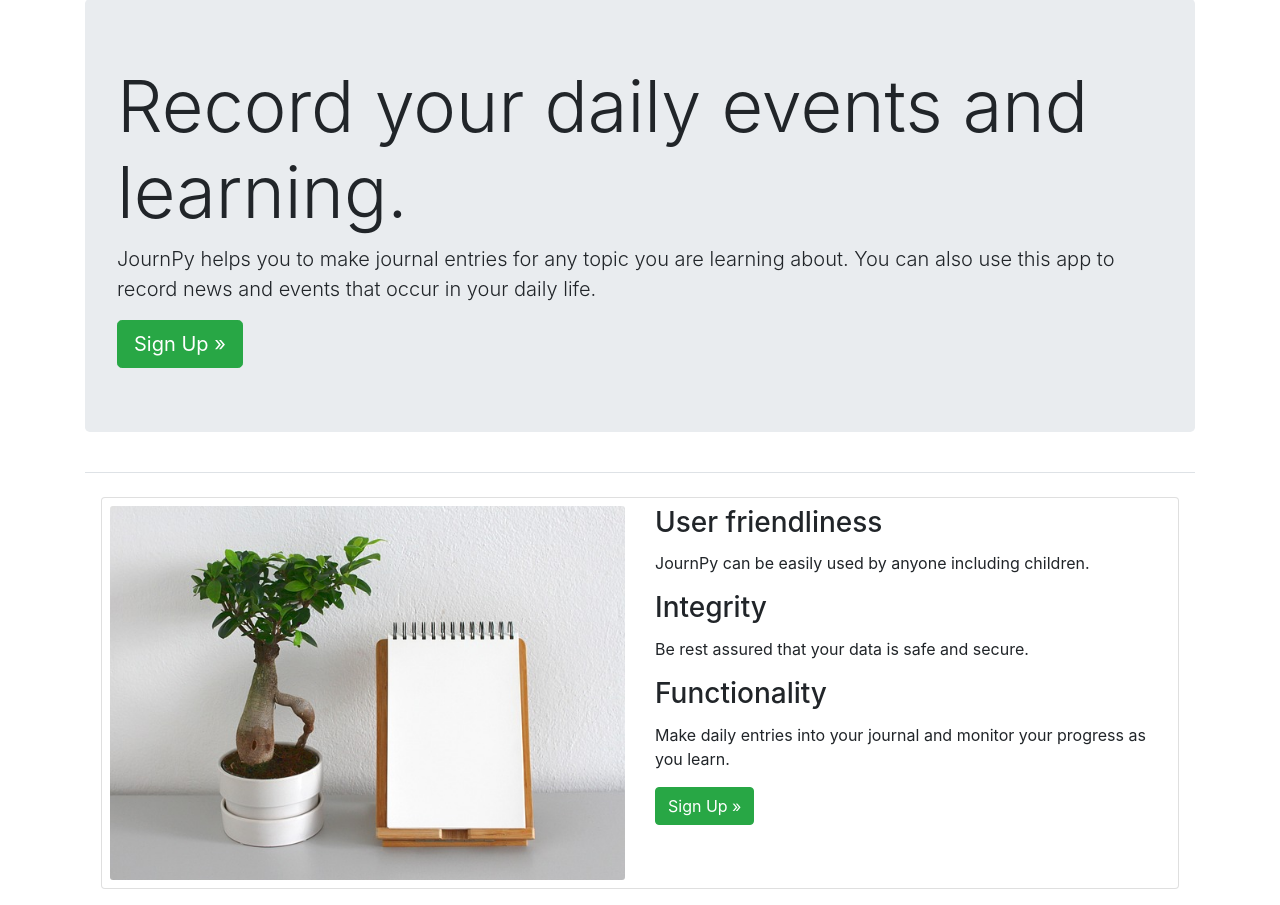
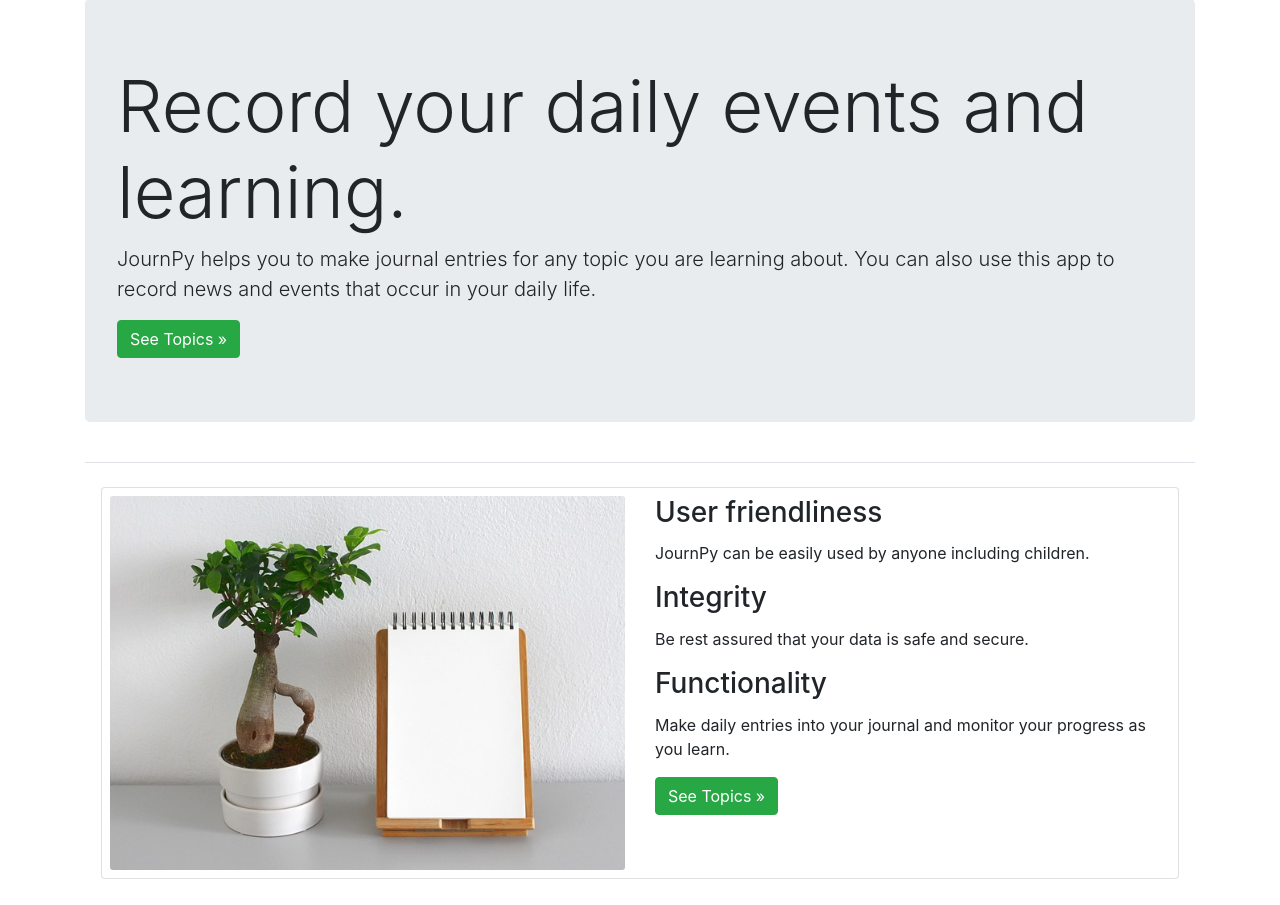
Before and after one commit to journpy/journpy, a Django app: page / in a window 1280 px wide. Shown: the part 83-988 px from the top of the page. After the commit the page ends 962 px from the top, so only its background shows below. Run offline with Django 4.2, Linux system fonts and the light colour scheme; the visitor is signed in with stand-in values (Sample User, id 1); some libraries are stand-ins or nearby versions.

Commit message:
Allowed only unregistered users to sign up.

```diff
--- a/journpys/templates/journpys/index.html
+++ b/journpys/templates/journpys/index.html
@@ -6,9 +6,12 @@
   	<p class="lead">JournPy helps you to make journal entries for any topic
   		you are learning about. You can also use this app to record news and
   		events that occur in your daily life.</p>
-  	<a class="btn btn-lg btn-success" href="{% url 'users:register' %}"
+    {% if user.is_authenticated %}
+      <a class="btn btn-success" href="{% url 'journpys:topics' %}" role="button">See Topics &raquo;</a>
+    {% else %}
+  	  <a class="btn btn-lg btn-success" href="{% url 'users:register' %}"
   		role="button">Sign Up &raquo;</a>
-
+    {% endif %}
   </div>
 {% endblock page_header %}
 
@@ -31,7 +34,11 @@
       <h3 class="card-title">Functionality</h3>
       <p class="card-text">Make daily entries into your journal and monitor
         your progress as you learn.</p>
-      <a class="btn btn-success" href="{% url 'users:register' %}" role="button">Sign Up &raquo;</a>
+      {% if user.is_authenticated %}
+        <a class="btn btn-success" href="{% url 'journpys:topics' %}" role="button">See Topics &raquo;</a>
+      {% else %}
+        <a class="btn btn-success" href="{% url 'users:register' %}" role="button">Sign Up &raquo;</a>
+      {% endif %}
     </div>
      </div>
   </div>
```
